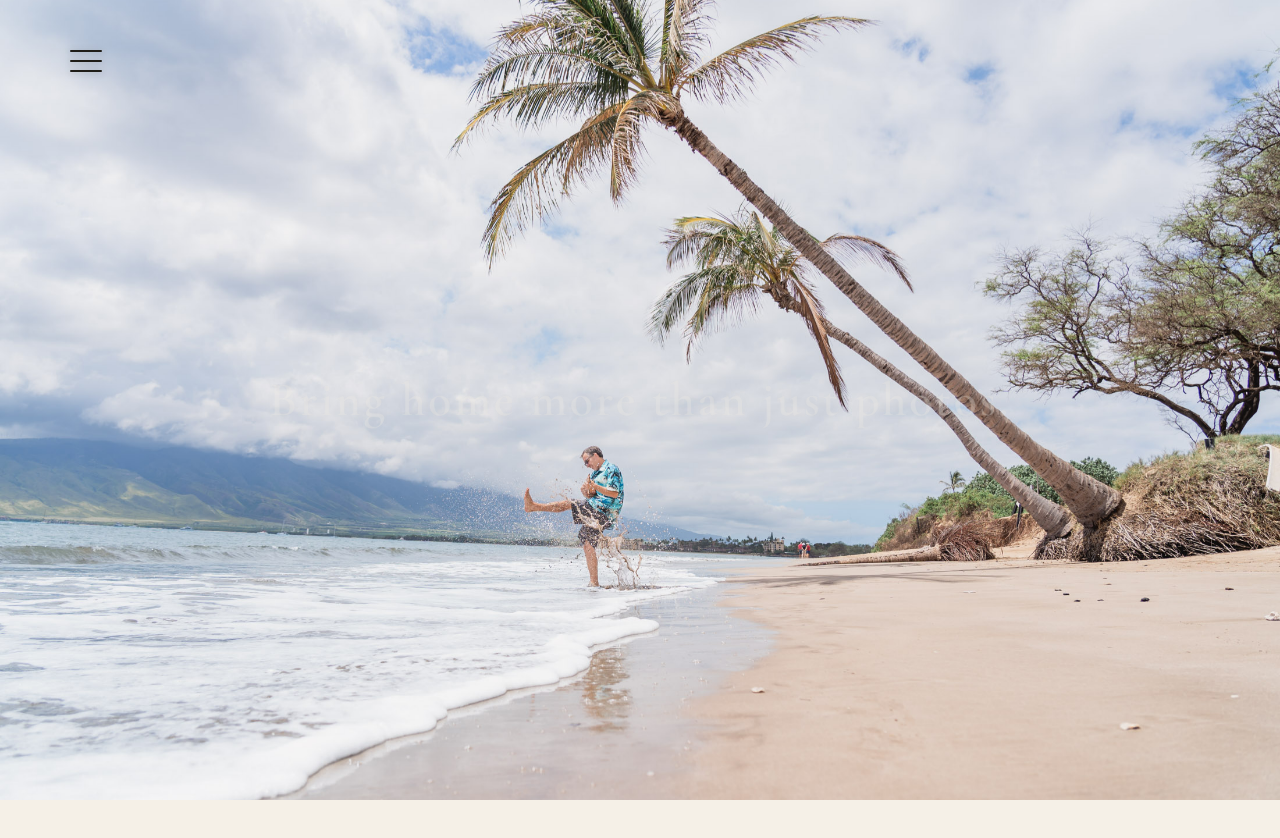
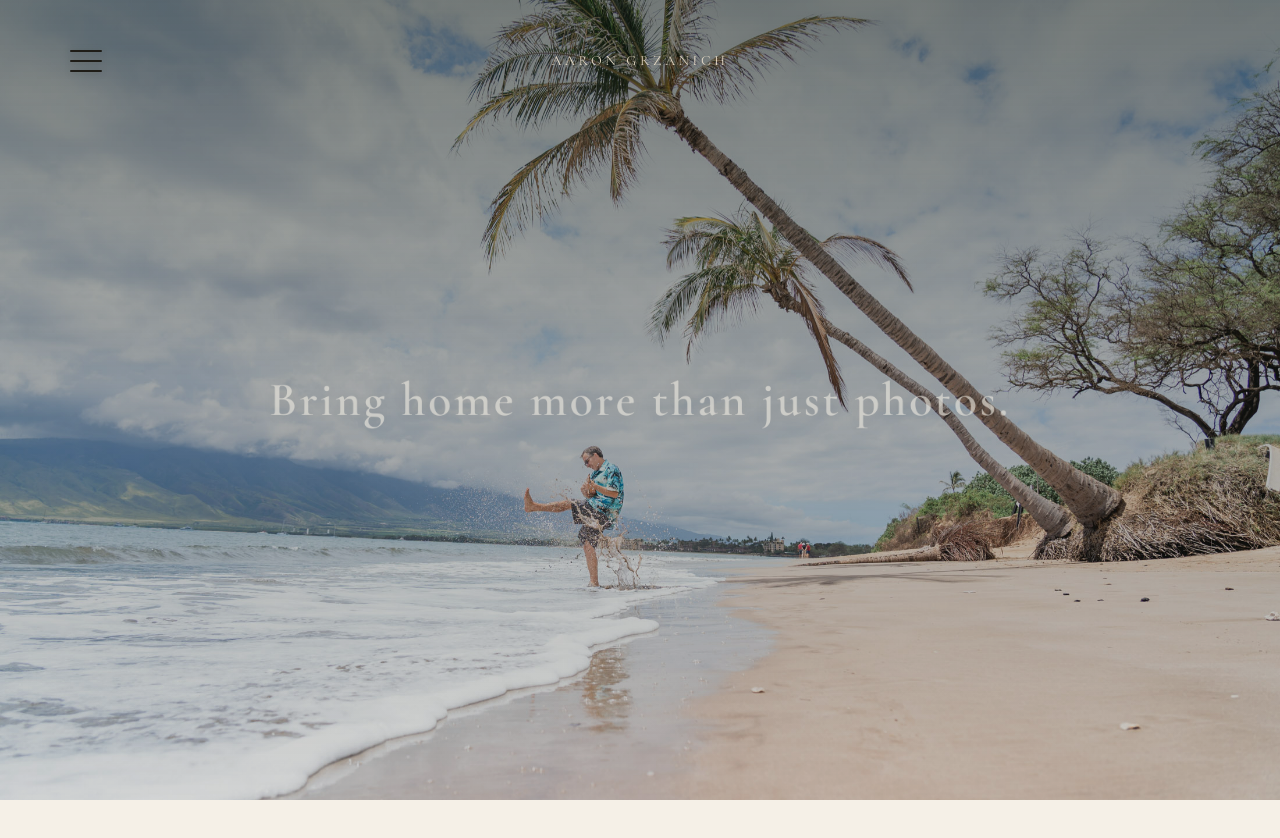
Before and after one commit to karinrub/maui-lessons, a React (Vite) app: page /tourist-lessons in a window 1280 px wide. Shown: the top 838 px of the page. Built offline with nearby package versions, Linux system fonts and the light colour scheme.

Commit message:
fix(vacation): readable pre-scroll hero headline via dissolving scrim
Co-Authored-By: Claude Fable 5 <noreply@anthropic.com>

```diff
--- a/src/components/tourist-lessons/VacationCinematicScene.css
+++ b/src/components/tourist-lessons/VacationCinematicScene.css
@@ -11,7 +11,7 @@
   --vac-image-position-y: 48%;
   --vac-headline-progress: 0;
   --vac-headline-scale: 0.78;
-  --vac-headline-opacity: 0.3;
+  --vac-headline-opacity: 0.62;
   --vac-headline-x: 0px;
   --vac-headline-y: 0px;
   --vac-headline-tracking: 0.055em;
@@ -63,6 +63,7 @@
 }
 
 .vacation-cinematic-scene__image-frame {
+  position: relative;
   width: 100vw;
   height: 100svh;
   min-height: 620px;
@@ -198,3 +199,23 @@
     text-shadow: 0 1px 14px rgba(6, 17, 12, 0.16);
   }
 }
+
+/* Readability scrim for the pre-scroll hero state: fully present while the
+   cream headline sits over the bright sky, dissolving as the framing effect
+   (and the headline's own shift to ink) takes over. Driven by the same
+   surface-progress variable the scene already writes every tick. In the
+   reduced-motion / mobile state the scene applies progress 1, so the scrim
+   is invisible there — the headline already renders in its settled
+   high-contrast form. */
+.vacation-cinematic-scene__image-scrim {
+  position: absolute;
+  inset: 0;
+  background: linear-gradient(
+    180deg,
+    rgba(9, 20, 14, 0.52) 0%,
+    rgba(9, 20, 14, 0.3) 48%,
+    rgba(9, 20, 14, 0.14) 100%
+  );
+  opacity: calc(1 - var(--vac-surface-progress, 0));
+  pointer-events: none;
+}
--- a/src/components/tourist-lessons/VacationImageLayer.tsx
+++ b/src/components/tourist-lessons/VacationImageLayer.tsx
@@ -17,6 +17,7 @@ export default function VacationImageLayer() {
           decoding="async"
           fetchPriority="high"
         />
+        <div className="vacation-cinematic-scene__image-scrim" aria-hidden="true" />
       </div>
     </div>
   )
--- a/src/components/tourist-lessons/vacationSceneConfig.ts
+++ b/src/components/tourist-lessons/vacationSceneConfig.ts
@@ -110,10 +110,10 @@ export function getVacationSceneVisualState(progress: number): VacationSceneVisu
       headlineDominanceProgress * 0.18 +
       headlineSettleProgress * 0.01,
     headlineOpacity:
-      0.3 +
+      0.62 +
       headlineQuietProgress * 0.08 +
-      headlineBuildProgress * 0.32 +
-      headlineDominanceProgress * 0.3,
+      headlineBuildProgress * 0.2 +
+      headlineDominanceProgress * 0.1,
     headlineX: 0,
     headlineY: 0,
     headlineTracking: Math.max(
```
